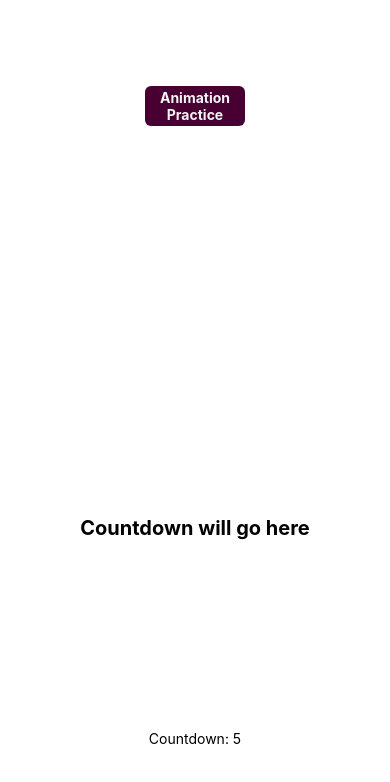
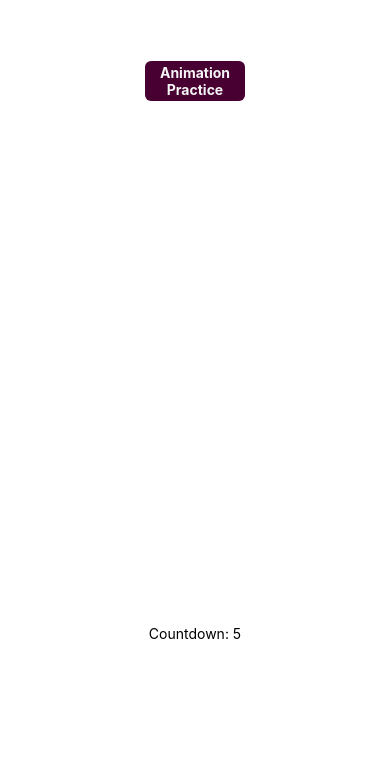
Before and after one commit to TiaLow/react-native-practice, a React Native app: screen / in a window 390 px wide. Shown: the top 782 px of the page. Built offline with nearby package versions, Linux system fonts and the light colour scheme.

Commit message:
Playing around with animation speed

```diff
--- /dev/null
+++ b/Animation.js
@@ -0,0 +1,89 @@
+
+import React from 'react';
+import { StyleSheet, Text, View, Image, TouchableOpacity, Animated } from 'react-native';
+
+const styles = StyleSheet.create({
+  button: {
+    backgroundColor: "#480032",
+    width: 100,
+    height: 40,
+    padding: 3,
+    justifyContent: "center",
+    borderRadius: 6
+  },
+  buttonText: {
+    color: "#f4f4f4",
+    fontWeight: "bold",
+    textAlign: "center"
+  },
+  text: {
+    fontSize: 20,
+    color: "black",
+    fontWeight: "bold",
+    textAlign: "center"
+  },
+  image: {
+    height: 250,
+    width: 250,
+  },
+});
+
+const Animation = () => {
+
+  let state = {
+    ready: false,
+    animatedValue: new Animated.Value(-1)
+  };
+
+  function startAnimation(){
+    Animated.timing(state.animatedValue, {
+      toValue: 3,
+      duration: 500
+    }).start();
+  };
+
+  let { animatedValue } = state;
+
+  return (
+
+    <>
+
+    <TouchableOpacity style={styles.button} onPress={() => startAnimation()}>
+      <Text style={styles.buttonText}>Animation Practice</Text>
+    </TouchableOpacity>
+
+
+    <Animated.View
+      style={{
+        transform: [
+          {
+            translateX: animatedValue.interpolate({
+              inputRange: [0, 1],
+              outputRange: [-600, 0]
+            })
+          }
+        ],
+        height: 250,
+        width: 200,
+        margin: 5,
+        borderRadius: 12,
+        justifyContent: "center",
+        useNativeDriver: true,
+      }}
+    >
+
+    <Image
+    source={require('./assets/images/like.png')}
+    style={styles.image}/>
+
+    </Animated.View>
+
+    </>
+)
+
+}
+
+
+
+
+export default Animation;
--- a/App.js
+++ b/App.js
@@ -1,84 +1,24 @@
 import { StatusBar } from 'expo-status-bar';
 import React from 'react';
-import { StyleSheet, Text, View, Image, TouchableOpacity, Animated } from 'react-native';
+import { StyleSheet, View} from 'react-native';
 
+import Animation from './Animation.js';
 import Timer from './Timer.js';
 
 export default function App() {
 
-  let state = {
-    ready: false,
-    animatedValue: new Animated.Value(0)
-  };
-
-  function startAnimation(){
-    Animated.timing(state.animatedValue, {
-      toValue: 1,
-      duration: 1000
-    }).start();
-  };
-
-
-  let { animatedValue } = state;
 
   return (
     <>
 
     <View style={styles.container}>
-      <TouchableOpacity style={styles.button} onPress={() => startAnimation()}>
-            <Text style={styles.buttonText}>Animation Practice</Text>
-      </TouchableOpacity>
-    </View>
-
-    <View style={styles.container}>
-
-      <Animated.View
-          style={{
-            transform: [
-              {
-                translateX: animatedValue.interpolate({
-                  inputRange: [0, 1],
-                  outputRange: [-600, 0]
-                })
-              }
-            ],
-            height: 250,
-            width: 200,
-            margin: 5,
-            borderRadius: 12,
-            // backgroundColor: "#347a2a",
-            justifyContent: "center",
-            useNativeDriver: true,
-          }}
-          >
-
-        <Image
-        source={require('./assets/images/like.png')}
-        style={styles.image}/>
-
-      </Animated.View>
-
+      <Animation/>
     </View>
 
 
     <View style={styles.container}>
-
-      <Text style={styles.text}>Countdown will go here</Text>
-
+      <Timer/>
     </View>
-
-    <View style={styles.container}>
-
-      <Timer/>
-
-    </View>
-
-
-
-
-
-
-
 
 
     </>
@@ -92,27 +32,4 @@ const styles = StyleSheet.create({
     alignItems: 'center',
     justifyContent: 'center',
   },
-  button: {
-    backgroundColor: "#480032",
-    width: 100,
-    height: 40,
-    padding: 3,
-    justifyContent: "center",
-    borderRadius: 6
-  },
-  buttonText: {
-    color: "#f4f4f4",
-    fontWeight: "bold",
-    textAlign: "center"
-  },
-  text: {
-    fontSize: 20,
-    color: "black",
-    fontWeight: "bold",
-    textAlign: "center"
-  },
-  image: {
-    height: 250,
-    width: 250,
-  },
 });
```
